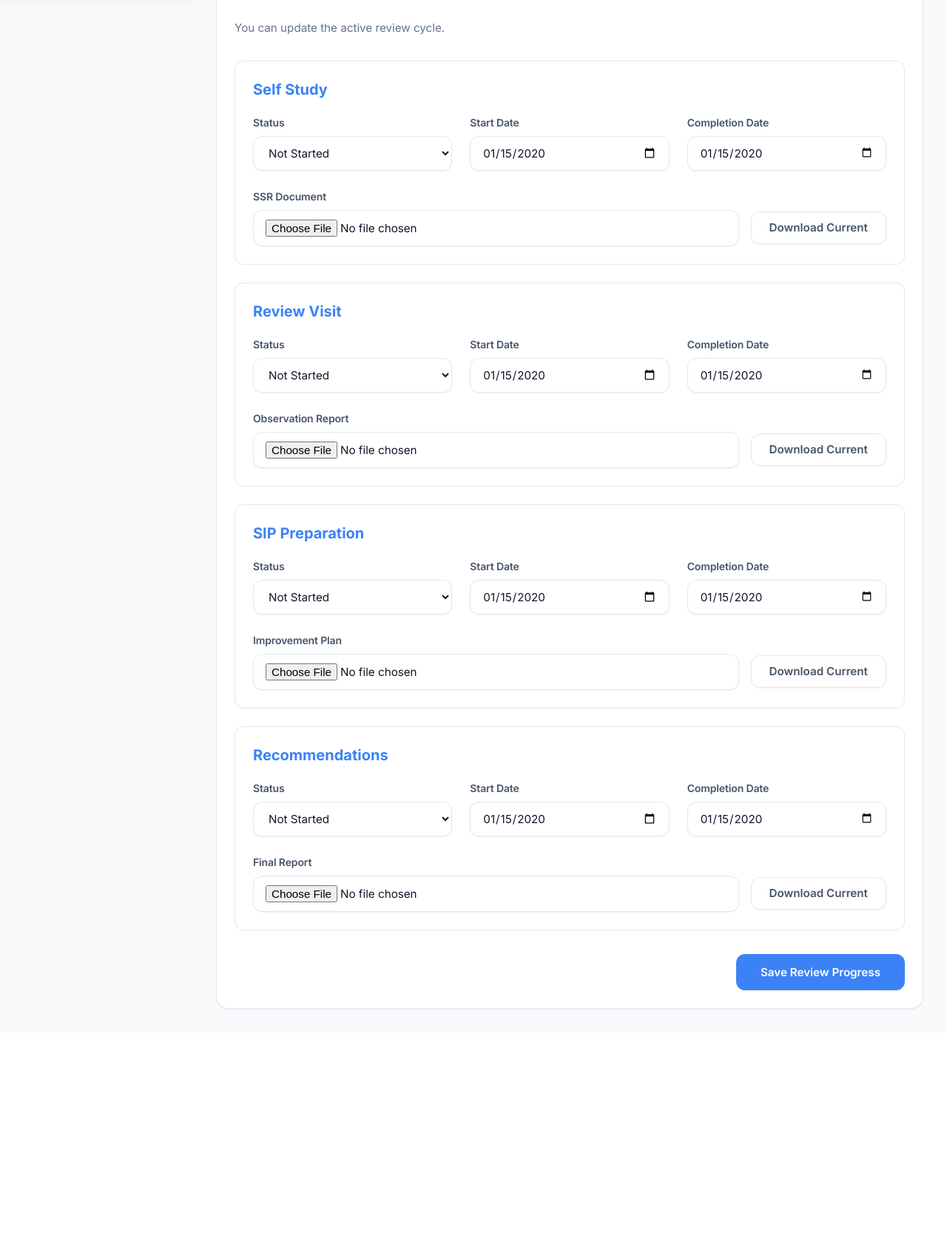
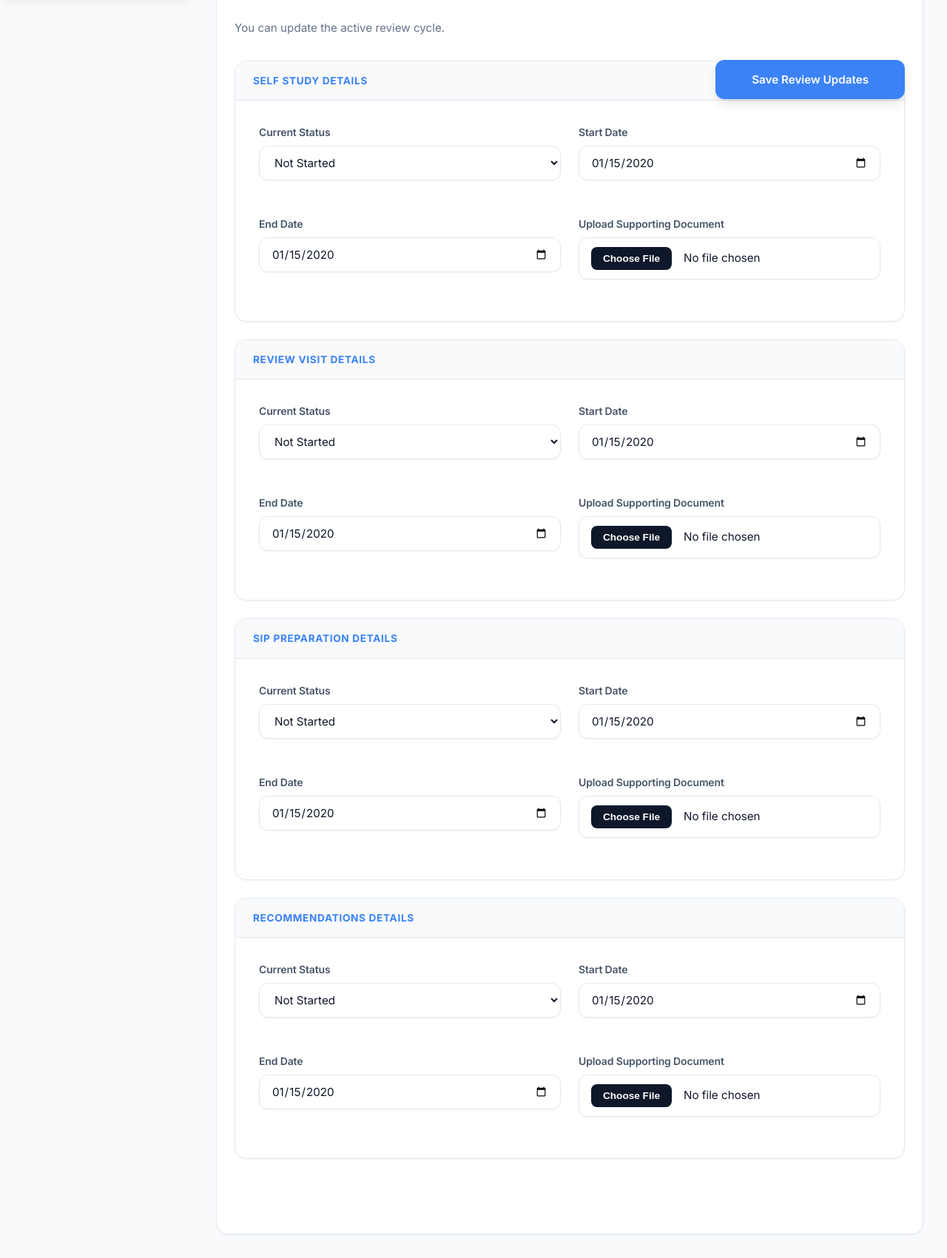
Before and after one commit to chelli-cloud/Yarra, a Django app: page /school-review/ in a window 1280 px wide. Shown: the part 809-2510 px from the top of the page at 74% size. Before the commit the page ends 2174 px from the top, so only its background shows below. Run offline with Django 5.2, Linux system fonts and the light colour scheme; a user stored in the database is signed in; tables that the repository leaves empty hold one stand-in row (values such as "Sample post"); grey boxes marked "Sample" are stand-in pictures; data that the repository does not hold is empty.

Commit message:
Improve UI: modern file input styling, SSO buttons on login page, and enhanced membership display on school profile

```diff
--- a/templates/base.html
+++ b/templates/base.html
@@ -297,6 +297,57 @@
 
         ::placeholder { color: #94a3b8; }
 
+        /* Modern File Input Styling */
+        input[type="file"] {
+            padding: 8px;
+            cursor: pointer;
+            position: relative;
+        }
+        input[type="file"]::file-selector-button {
+            margin-right: 16px;
+            border: none;
+            background: var(--sidebar-bg);
+            padding: 8px 16px;
+            border-radius: var(--radius-sm);
+            color: #fff;
+            cursor: pointer;
+            transition: var(--transition);
+            font-weight: 600;
+            font-size: 0.85rem;
+        }
+        input[type="file"]::file-selector-button:hover {
+            background: var(--primary);
+        }
+
+        /* SSO Social Buttons */
+        .sso-button {
+            display: flex;
+            align-items: center;
+            justify-content: center;
+            gap: 12px;
+            width: 100%;
+            padding: 12px;
+            border-radius: var(--radius-md);
+            border: 1px solid var(--border);
+            background: white;
+            color: var(--text-main);
+            font-weight: 600;
+            text-decoration: none;
+            margin-bottom: 12px;
+            transition: var(--transition);
+        }
+        .sso-button:hover {
+            background: #f8fafc;
+            border-color: #cbd5e1;
+            transform: translateY(-1px);
+            box-shadow: var(--shadow-sm);
+        }
+        .sso-icon { width: 20px; height: 20px; }
+
+        /* Sidebar footer user pill fix */
+        .user-pill { text-decoration: none; }
+        .user-pill:hover { background: rgba(255,255,255,0.1); }
+
         .help-text { font-size: 0.8rem; color: var(--text-muted); margin-top: 6px; display: block; }
 
         /* Tables */
--- a/tenants/templates/tenants/review_cycle_form.html
+++ b/tenants/templates/tenants/review_cycle_form.html
@@ -13,7 +13,7 @@
 
 <div class="card" style="max-width: 800px;">
     <p>The newest cycle becomes the active cycle, and earlier ones remain available in the archive.</p>
-    <form method="post">
+    <form method="post" enctype="multipart/form-data">
         {% csrf_token %}
         <div class="grid two">
             <div style="grid-column: 1 / -1;">
@@ -28,6 +28,10 @@
                 <label for="end_date">End Date</label>
                 <input type="date" id="end_date" name="end_date">
             </div>
+            <div style="grid-column: 1 / -1;">
+                <label>Reference Document</label>
+                <input type="file" name="reference_doc" style="width: 100%;">
+            </div>
         </div>
         <div class="button-group" style="margin-top: 32px;">
             <button type="submit" class="button primary">Create Review Cycle</button>
--- a/tenants/templates/tenants/review_dashboard.html
+++ b/tenants/templates/tenants/review_dashboard.html
@@ -108,14 +108,15 @@
             {% csrf_token %}
 
             <!-- Self Study Section -->
-            <div style="padding: 24px; border: 1px solid var(--border); border-radius: var(--radius-md); margin-bottom: 24px;">
-                <h3 style="margin-bottom: 20px; color: var(--primary);">Self Study</h3>
-                <div class="grid three">
+            <div class="card" style="padding: 0; overflow: hidden; margin-bottom: 24px;">
+                <div style="padding: 16px 24px; background: var(--bg-body); border-bottom: 1px solid var(--border); font-weight: 700; color: var(--primary); text-transform: uppercase; font-size: 0.85rem; letter-spacing: 0.05em;">Self Study Details</div>
+                <div style="padding: 32px;">
+                    <div class="grid two">
                         <div class="form-group">
-                        <label class="label">Status</label>
+                            <label class="label">Current Status</label>
                             <select name="self_study_status" {% if not can_edit_review or is_archived_selection %}disabled{% endif %}>
-                            {% for value, label in review_status_choices %}
-                                <option value="{{ value }}" {% if review_cycle.self_study_status == value %}selected{% endif %}>{{ label }}</option>
+                                {% for val, label in review_status_choices %}
+                                <option value="{{ val }}" {% if review_cycle.self_study_status == val %}selected{% endif %}>{{ label }}</option>
                                 {% endfor %}
                             </select>
                         </div>
@@ -124,30 +125,27 @@
                             <input class="input" type="date" name="self_study_start" value="{{ review_cycle.self_study_start|date:'Y-m-d' }}" {% if not can_edit_review or is_archived_selection %}disabled{% endif %}>
                         </div>
                         <div class="form-group">
-                        <label class="label">Completion Date</label>
+                            <label class="label">End Date</label>
                             <input class="input" type="date" name="self_study_end" value="{{ review_cycle.self_study_end|date:'Y-m-d' }}" {% if not can_edit_review or is_archived_selection %}disabled{% endif %}>
                         </div>
+                        <div class="form-group">
+                            <label class="label">Upload Supporting Document</label>
+                            <input type="file" name="self_study_document" {% if not can_edit_review or is_archived_selection %}disabled{% endif %} style="width: 100%;">
                         </div>
-                <div class="form-group" style="margin-bottom: 0;">
-                    <label class="label">SSR Document</label>
-                    <div style="display: flex; align-items: center; gap: 16px;">
-                        <input class="input" type="file" name="self_study_document" {% if not can_edit_review or is_archived_selection %}disabled{% endif %} style="flex-grow: 1;">
-                        {% if review_cycle.self_study_document %}
-                            <a href="{{ review_cycle.self_study_document.url }}" class="button secondary" style="white-space: nowrap;">Download Current</a>
-                        {% endif %}
                     </div>
                 </div>
             </div>
 
             <!-- Review Visit Section -->
-            <div style="padding: 24px; border: 1px solid var(--border); border-radius: var(--radius-md); margin-bottom: 24px;">
-                <h3 style="margin-bottom: 20px; color: var(--primary);">Review Visit</h3>
-                <div class="grid three">
+            <div class="card" style="padding: 0; overflow: hidden; margin-bottom: 24px;">
+                <div style="padding: 16px 24px; background: var(--bg-body); border-bottom: 1px solid var(--border); font-weight: 700; color: var(--primary); text-transform: uppercase; font-size: 0.85rem; letter-spacing: 0.05em;">Review Visit Details</div>
+                <div style="padding: 32px;">
+                    <div class="grid two">
                         <div class="form-group">
-                        <label class="label">Status</label>
+                            <label class="label">Current Status</label>
                             <select name="review_visit_status" {% if not can_edit_review or is_archived_selection %}disabled{% endif %}>
-                            {% for value, label in review_status_choices %}
-                                <option value="{{ value }}" {% if review_cycle.review_visit_status == value %}selected{% endif %}>{{ label }}</option>
+                                {% for val, label in review_status_choices %}
+                                <option value="{{ val }}" {% if review_cycle.review_visit_status == val %}selected{% endif %}>{{ label }}</option>
                                 {% endfor %}
                             </select>
                         </div>
@@ -156,30 +154,27 @@
                             <input class="input" type="date" name="review_visit_start" value="{{ review_cycle.review_visit_start|date:'Y-m-d' }}" {% if not can_edit_review or is_archived_selection %}disabled{% endif %}>
                         </div>
                         <div class="form-group">
-                        <label class="label">Completion Date</label>
+                            <label class="label">End Date</label>
                             <input class="input" type="date" name="review_visit_end" value="{{ review_cycle.review_visit_end|date:'Y-m-d' }}" {% if not can_edit_review or is_archived_selection %}disabled{% endif %}>
                         </div>
+                        <div class="form-group">
+                            <label class="label">Upload Supporting Document</label>
+                            <input type="file" name="review_visit_document" {% if not can_edit_review or is_archived_selection %}disabled{% endif %} style="width: 100%;">
                         </div>
-                <div class="form-group" style="margin-bottom: 0;">
-                    <label class="label">Observation Report</label>
-                    <div style="display: flex; align-items: center; gap: 16px;">
-                        <input class="input" type="file" name="review_visit_document" {% if not can_edit_review or is_archived_selection %}disabled{% endif %} style="flex-grow: 1;">
-                        {% if review_cycle.review_visit_document %}
-                            <a href="{{ review_cycle.review_visit_document.url }}" class="button secondary" style="white-space: nowrap;">Download Current</a>
-                        {% endif %}
                     </div>
                 </div>
             </div>
 
             <!-- SIP Section -->
-            <div style="padding: 24px; border: 1px solid var(--border); border-radius: var(--radius-md); margin-bottom: 24px;">
-                <h3 style="margin-bottom: 20px; color: var(--primary);">SIP Preparation</h3>
-                <div class="grid three">
+            <div class="card" style="padding: 0; overflow: hidden; margin-bottom: 24px;">
+                <div style="padding: 16px 24px; background: var(--bg-body); border-bottom: 1px solid var(--border); font-weight: 700; color: var(--primary); text-transform: uppercase; font-size: 0.85rem; letter-spacing: 0.05em;">SIP Preparation Details</div>
+                <div style="padding: 32px;">
+                    <div class="grid two">
                         <div class="form-group">
-                        <label class="label">Status</label>
+                            <label class="label">Current Status</label>
                             <select name="sip_status" {% if not can_edit_review or is_archived_selection %}disabled{% endif %}>
-                            {% for value, label in review_status_choices %}
-                                <option value="{{ value }}" {% if review_cycle.sip_status == value %}selected{% endif %}>{{ label }}</option>
+                                {% for val, label in review_status_choices %}
+                                <option value="{{ val }}" {% if review_cycle.sip_status == val %}selected{% endif %}>{{ label }}</option>
                                 {% endfor %}
                             </select>
                         </div>
@@ -188,30 +183,27 @@
                             <input class="input" type="date" name="sip_start" value="{{ review_cycle.sip_start|date:'Y-m-d' }}" {% if not can_edit_review or is_archived_selection %}disabled{% endif %}>
                         </div>
                         <div class="form-group">
-                        <label class="label">Completion Date</label>
+                            <label class="label">End Date</label>
                             <input class="input" type="date" name="sip_end" value="{{ review_cycle.sip_end|date:'Y-m-d' }}" {% if not can_edit_review or is_archived_selection %}disabled{% endif %}>
                         </div>
+                        <div class="form-group">
+                            <label class="label">Upload Supporting Document</label>
+                            <input type="file" name="sip_document" {% if not can_edit_review or is_archived_selection %}disabled{% endif %} style="width: 100%;">
                         </div>
-                <div class="form-group" style="margin-bottom: 0;">
-                    <label class="label">Improvement Plan</label>
-                    <div style="display: flex; align-items: center; gap: 16px;">
-                        <input class="input" type="file" name="sip_document" {% if not can_edit_review or is_archived_selection %}disabled{% endif %} style="flex-grow: 1;">
-                        {% if review_cycle.sip_document %}
-                            <a href="{{ review_cycle.sip_document.url }}" class="button secondary" style="white-space: nowrap;">Download Current</a>
-                        {% endif %}
                     </div>
                 </div>
             </div>
 
             <!-- Recommendations Section -->
-            <div style="padding: 24px; border: 1px solid var(--border); border-radius: var(--radius-md); margin-bottom: 24px;">
-                <h3 style="margin-bottom: 20px; color: var(--primary);">Recommendations</h3>
-                <div class="grid three">
+            <div class="card" style="padding: 0; overflow: hidden; margin-bottom: 24px;">
+                <div style="padding: 16px 24px; background: var(--bg-body); border-bottom: 1px solid var(--border); font-weight: 700; color: var(--primary); text-transform: uppercase; font-size: 0.85rem; letter-spacing: 0.05em;">Recommendations Details</div>
+                <div style="padding: 32px;">
+                    <div class="grid two">
                         <div class="form-group">
-                        <label class="label">Status</label>
+                            <label class="label">Current Status</label>
                             <select name="recommendations_status" {% if not can_edit_review or is_archived_selection %}disabled{% endif %}>
-                            {% for value, label in review_status_choices %}
-                                <option value="{{ value }}" {% if review_cycle.recommendations_status == value %}selected{% endif %}>{{ label }}</option>
+                                {% for val, label in review_status_choices %}
+                                <option value="{{ val }}" {% if review_cycle.recommendations_status == val %}selected{% endif %}>{{ label }}</option>
                                 {% endfor %}
                             </select>
                         </div>
@@ -220,24 +212,20 @@
                             <input class="input" type="date" name="recommendations_start" value="{{ review_cycle.recommendations_start|date:'Y-m-d' }}" {% if not can_edit_review or is_archived_selection %}disabled{% endif %}>
                         </div>
                         <div class="form-group">
-                        <label class="label">Completion Date</label>
+                            <label class="label">End Date</label>
                             <input class="input" type="date" name="recommendations_end" value="{{ review_cycle.recommendations_end|date:'Y-m-d' }}" {% if not can_edit_review or is_archived_selection %}disabled{% endif %}>
                         </div>
+                        <div class="form-group">
+                            <label class="label">Upload Supporting Document</label>
+                            <input type="file" name="recommendations_document" {% if not can_edit_review or is_archived_selection %}disabled{% endif %} style="width: 100%;">
                         </div>
-                <div class="form-group" style="margin-bottom: 0;">
-                    <label class="label">Final Report</label>
-                    <div style="display: flex; align-items: center; gap: 16px;">
-                        <input class="input" type="file" name="recommendations_document" {% if not can_edit_review or is_archived_selection %}disabled{% endif %} style="flex-grow: 1;">
-                        {% if review_cycle.recommendations_document %}
-                            <a href="{{ review_cycle.recommendations_document.url }}" class="button secondary" style="white-space: nowrap;">Download Current</a>
-                        {% endif %}
                     </div>
                 </div>
             </div>
 
             {% if can_edit_review and not is_archived_selection %}
-                <div style="margin-top: 32px; display: flex; justify-content: flex-end;">
-                    <button type="submit" class="button primary" style="padding: 14px 32px;">Save Review Progress</button>
+                <div style="display: flex; justify-content: flex-end; position: sticky; bottom: 32px; z-index: 10;">
+                    <button type="submit" class="button primary" style="padding: 16px 48px; box-shadow: var(--shadow-lg);">Save Review Updates</button>
                 </div>
             {% endif %}
         </form>
--- a/tenants/templates/tenants/school_profile_edit.html
+++ b/tenants/templates/tenants/school_profile_edit.html
@@ -26,7 +26,7 @@
                         <img src="{{ school.logo.url }}" alt="Logo" style="height: 40px; border-radius: 4px;">
                     </div>
                 {% endif %}
-                <input type="file" id="logo" name="logo">
+                <input type="file" id="logo" name="logo" style="width: 100%;">
             </div>
             <div>
                 <label for="location">Location (City/State)</label>
--- a/tenants/templates/tenants/teachers_hub.html
+++ b/tenants/templates/tenants/teachers_hub.html
@@ -53,7 +53,7 @@
                 </div>
                 <div class="form-group">
                     <label class="label" for="uploaded_file">Upload Resource File</label>
-                    <input class="input" type="file" id="uploaded_file" name="uploaded_file">
+                    <input type="file" id="uploaded_file" name="uploaded_file" style="width: 100%;">
                 </div>
                 <div class="form-group">
                     <label class="label" for="meeting_link">Meeting / Registration Link</label>
```
Also changed, not shown: tenants/templates/tenants/login.html (+18 -0 lines), tenants/templates/tenants/my_profile.html (+10 -0 lines), tenants/templates/tenants/school_profile.html (+31 -0 lines). Lines whose indentation alone changed are shown as unchanged.
